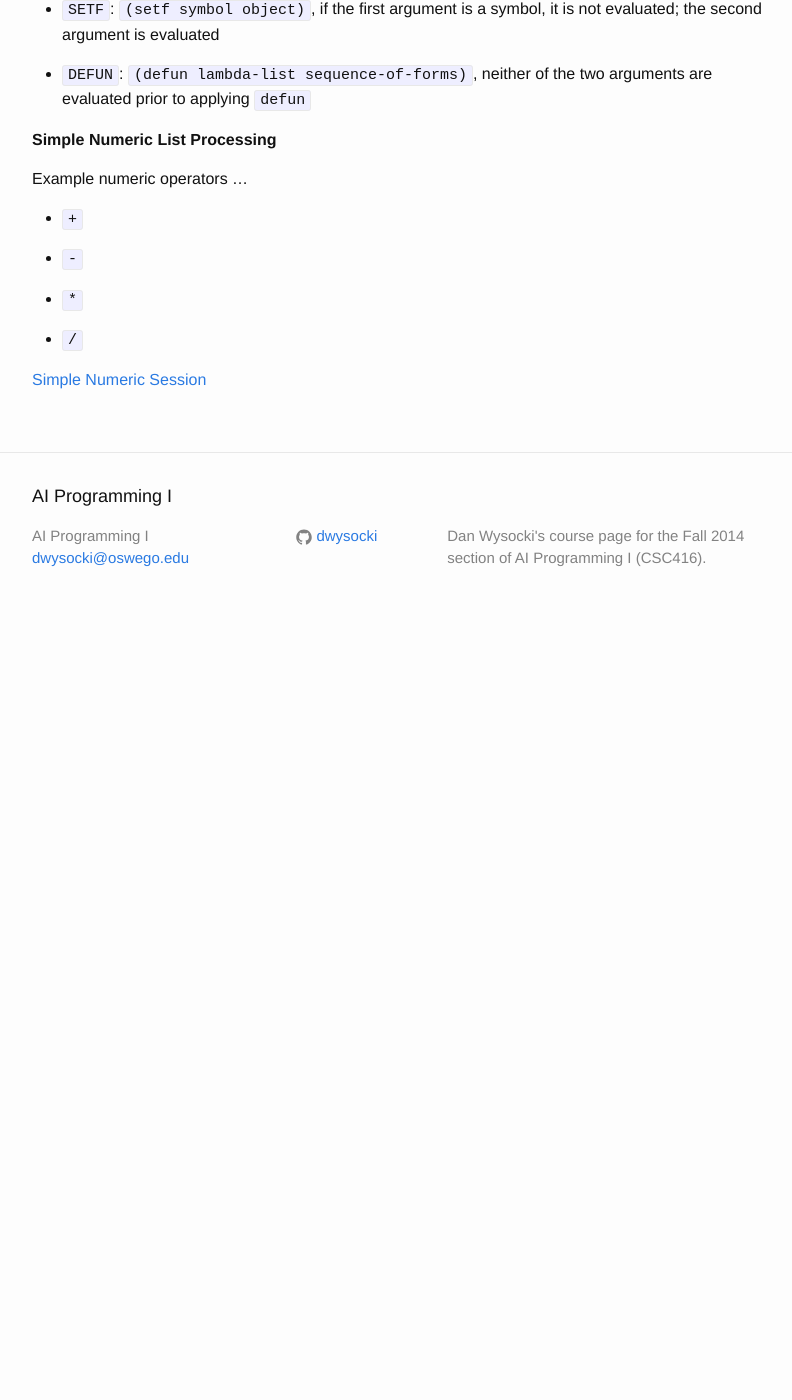
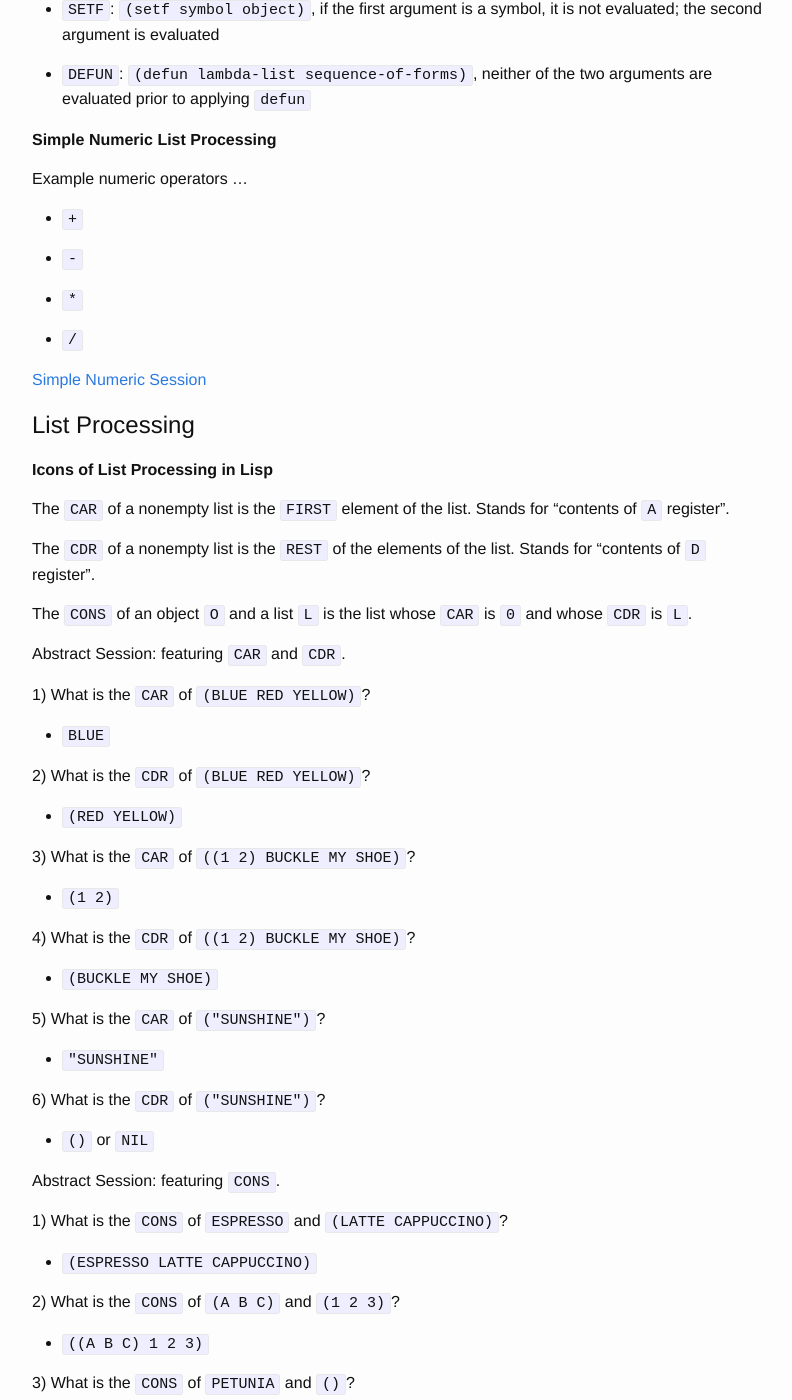
Before and after one commit to dwysocki/ai-programming1, a Jekyll site: the page built from notes.md, in a window 1280 px wide and 1400 px high, scrolled down 2288 px. Shown: the whole window, without its empty margins (238-1030 px from the left). Built offline with Jekyll 4.4.1, drawn with Linux system fonts in a browser that asks for light colours; Markdown is read by kramdown in place of the engine named in the settings; before the commit the page ends 2918 px from its top, so only the background shows below that; some of the changed text lies outside the part shown.

Commit message:
Notes from today

```diff
--- a/_config.yml
+++ b/_config.yml
@@ -9,6 +9,9 @@ url: "http://dwysocki.github.io/ai-programming1/"
 github_username: dwysocki
 
 # Build settings
-markdown: redcarpet
+markdown: kramdown
+kramdown:
+  input: GFM
+highlighter: pygments
 
 exclude: ["*.Rmd"]
--- a/notes.md
+++ b/notes.md
@@ -135,3 +135,67 @@ Example numeric operators ...
 
 [Simple Numeric Session](
     /ai-programming1/sessions/2014/09/03/simple-numeric-session.html)
+
+# List Processing
+
+**Icons of List Processing in Lisp**
+
+The `CAR` of a nonempty list is the `FIRST` element of the list. Stands for
+"contents of `A` register".
+
+The `CDR` of a nonempty list is the `REST` of the elements of the list.
+Stands for "contents of `D` register".
+
+The `CONS` of an object `O` and a list `L` is the list whose `CAR` is `0` and
+whose `CDR` is `L`.
+
+Abstract Session: featuring `CAR` and `CDR`.
+
+1) What is the `CAR` of `(BLUE RED YELLOW)`?
+
+  - `BLUE`
+
+2) What is the `CDR` of `(BLUE RED YELLOW)`?
+
+  - `(RED YELLOW)`
+
+3) What is the `CAR` of `((1 2) BUCKLE MY SHOE)`?
+
+  - `(1 2)`
+
+4) What is the `CDR` of `((1 2) BUCKLE MY SHOE)`?
+
+  - `(BUCKLE MY SHOE)`
+
+5) What is the `CAR` of `("SUNSHINE")`?
+
+  - `"SUNSHINE"`
+
+6) What is the `CDR` of `("SUNSHINE")`?
+
+  - `()` or `NIL`
+
+Abstract Session: featuring `CONS`.
+
+1) What is the `CONS` of `ESPRESSO` and `(LATTE CAPPUCCINO)`?
+
+  - `(ESPRESSO LATTE CAPPUCCINO)`
+
+2) What is the `CONS` of `(A B C)` and `(1 2 3)`?
+
+  - `((A B C) 1 2 3)`
+
+3) What is the `CONS` of `PETUNIA` and `()`?
+
+  - `(PETUNIA)`
+
+**Referencers and Constructors**
+
+A *referencer* is a form which returns a reference to a part of a given
+structure.
+
+A *constructor* is a form which returns a structure constructed from some
+number of Lisp objects.
+
+*Note: The "icons of list processing" are all you actually need to do list
+       processing in Lisp. The rest are for convenience.*
```
Also changed, not shown: _posts/sessions/2014-09-05-session-featuring-car-and-cdr.markdown (added, +26 -0 lines), _posts/sessions/2014-09-05-session-featuring-cons.markdown (added, +35 -0 lines), _posts/sessions/2014-09-05-session-featuring-references.markdown (added, +40 -0 lines), sessions/car-cdr-session.txt (added, +15 -0 lines), sessions/cons-session.txt (added, +24 -0 lines), sessions/references-session.txt (added, +29 -0 lines).
